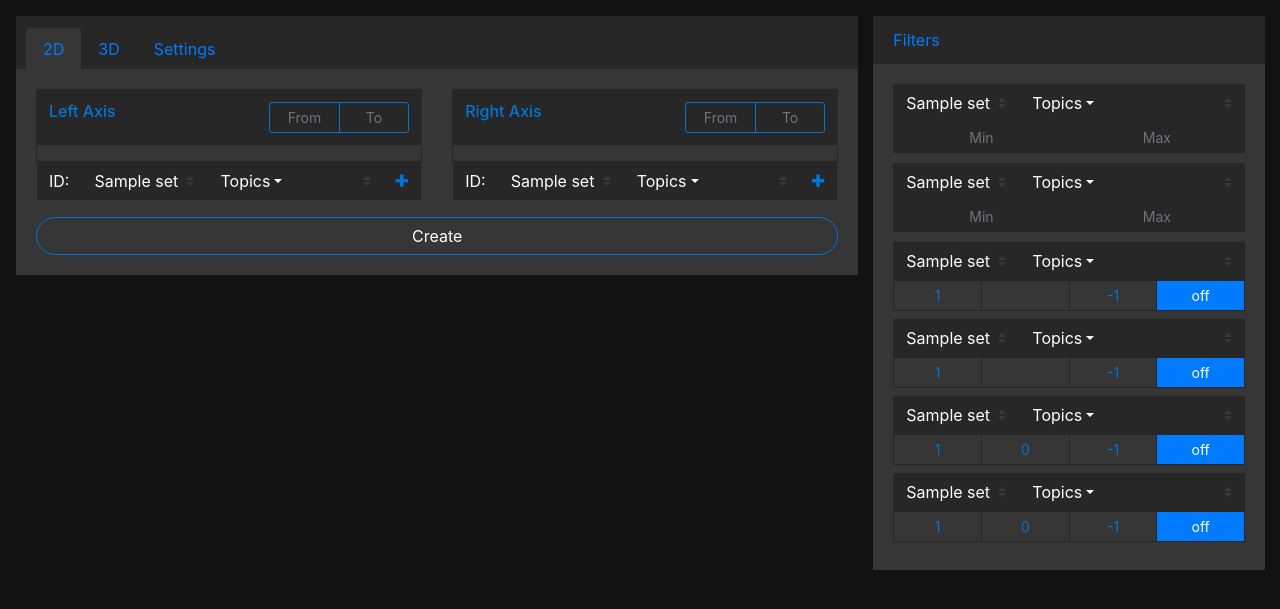
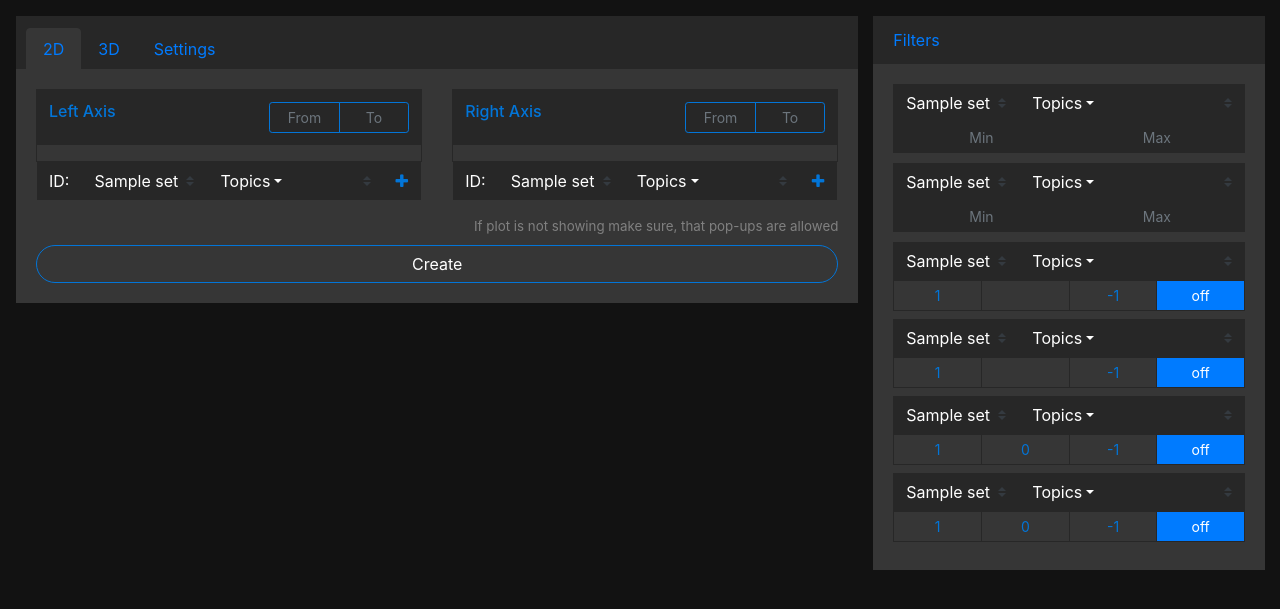
Before and after one commit to vaidasal/AnalyserX, a Python web app: template analyser/templates/analyser2D.html in a window 1280 px wide. Shown: the part 56-665 px from the top of the page. Run offline with Jinja, Linux system fonts and the light colour scheme; the template is opened without the code that fills it: most values are stand-ins (such as "Sample title", 1, 10 or a date in 2020); lists and menus that the app fills with data are empty; some libraries are stand-ins or nearby versions.

Commit message:
Added pop-up warning

```diff
--- a/analyser/templates/analyser2D.html
+++ b/analyser/templates/analyser2D.html
@@ -149,14 +149,10 @@
                   </ul>
             </div>
           </div>
-
-
-
-
-
-
           </div>
 
+          <div class="row">
+            <div class="col-6">
               {% if gpsAvail > 0 %}
                 {% if gpsAvail == 1 %}
                 <div class="container">
@@ -175,6 +171,12 @@
                   <label style="color: #0275d8;">Use GPS Time for X Axis</label>
                 </div>
               {% endif %}
+            </div>
+            <div class="col-6 d-flex align-items-end justify-content-end mb-2">
+              <p style="text-align:right; color:grey; font-size:10pt; vertical-align:bottom; margin-bottom:0">If plot is not showing make sure, that pop-ups are allowed</p>
+            </div>
+          </div>
+
         <button class="btn btn-outline-success btn-block" type="button" name="button" id="sendData" style="border-color: #0275d8; color: white;">Create</button>
       </div>
 
```
Lines whose indentation alone changed are shown as unchanged.
